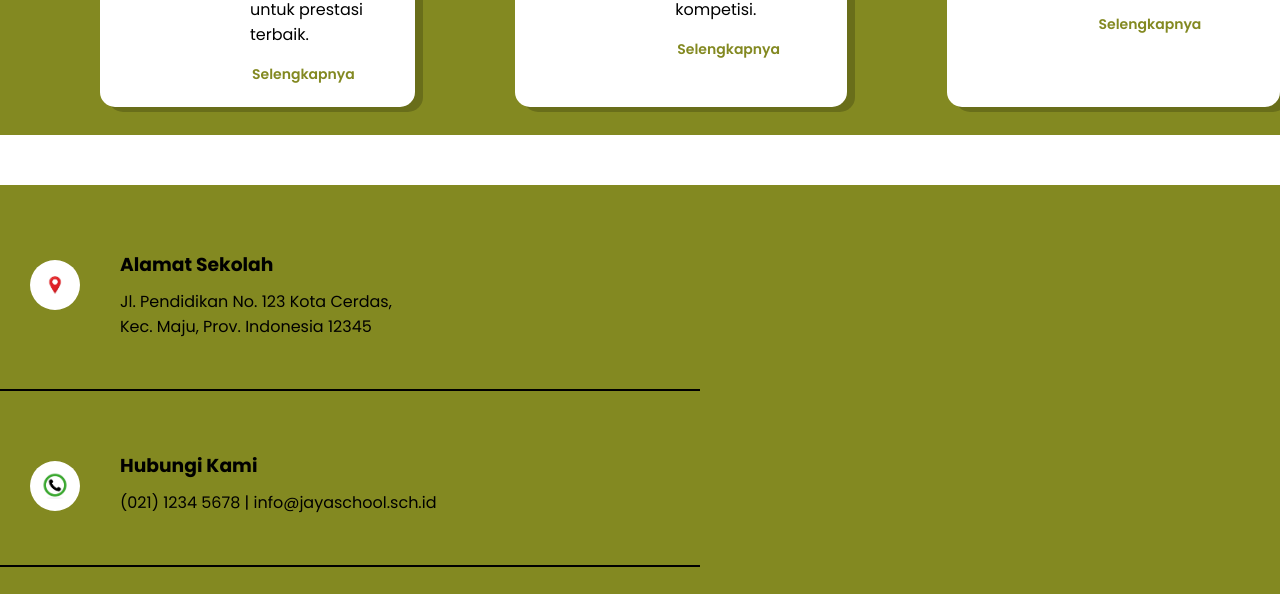
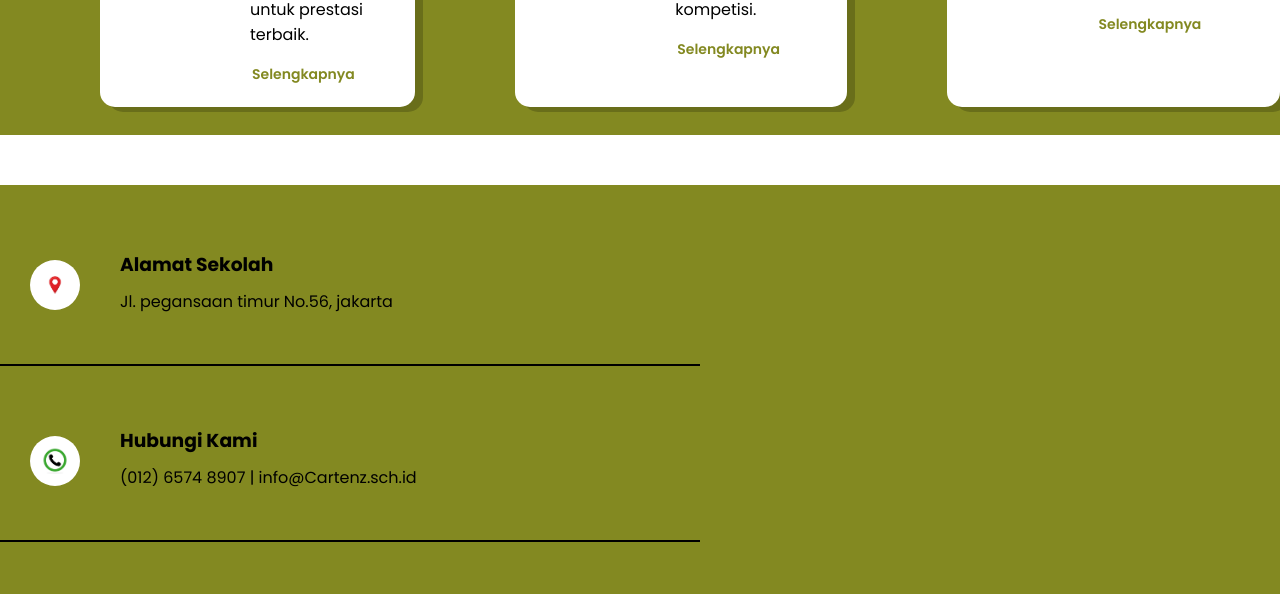
Before and after one commit to afif0210/Responsive-UI-Slicing-2, a plain HTML site: page index.html in a window 1280 px wide. Shown: the part 835-1429 px from the top of the page. Drawn offline with Linux system fonts and the light colour scheme; files whose address does not match are found by name.

Commit message:
update website

```diff
--- a/indx.html
+++ b/index.html
@@ -629,8 +629,8 @@
         <div class="card-one-child">
           <h3>Alamat Sekolah</h3>
           <p>
-            Jl. Pendidikan No. 123 Kota Cerdas, <br />
-            Kec. Maju, Prov. Indonesia 12345
+            Jl. pegansaan timur No.56, jakarta <br />
+
           </p>
         </div>
       </div>
@@ -638,7 +638,7 @@
         <img src="./tel.jpg" alt="telephone" />
         <div class="card-one-child">
           <h3>Hubungi Kami</h3>
-          <p>(021) 1234 5678 | info@jayaschool.sch.id</p>
+          <p>(012) 6574 8907 | info@Cartenz.sch.id</p>
         </div>
       </div>
       <div class="card-two">
```
